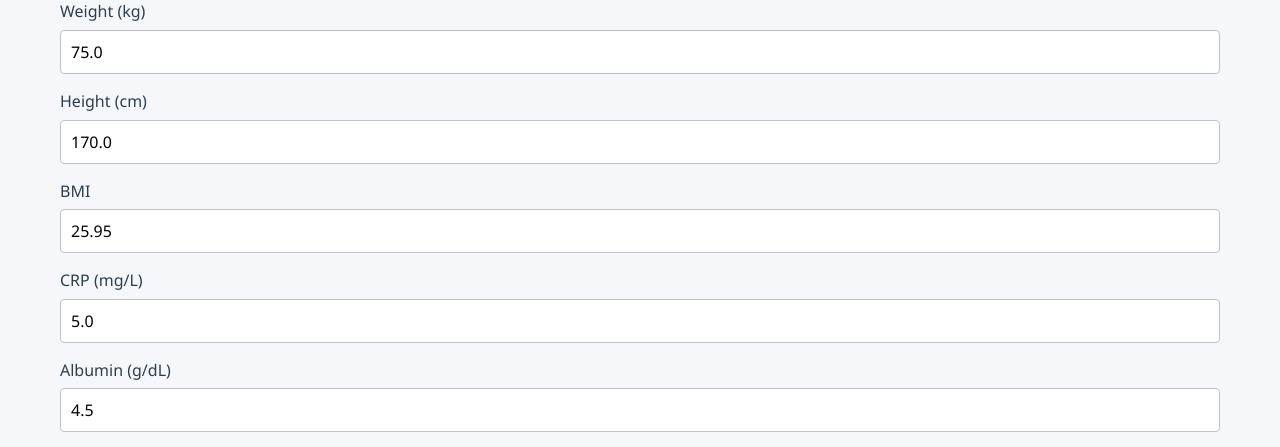
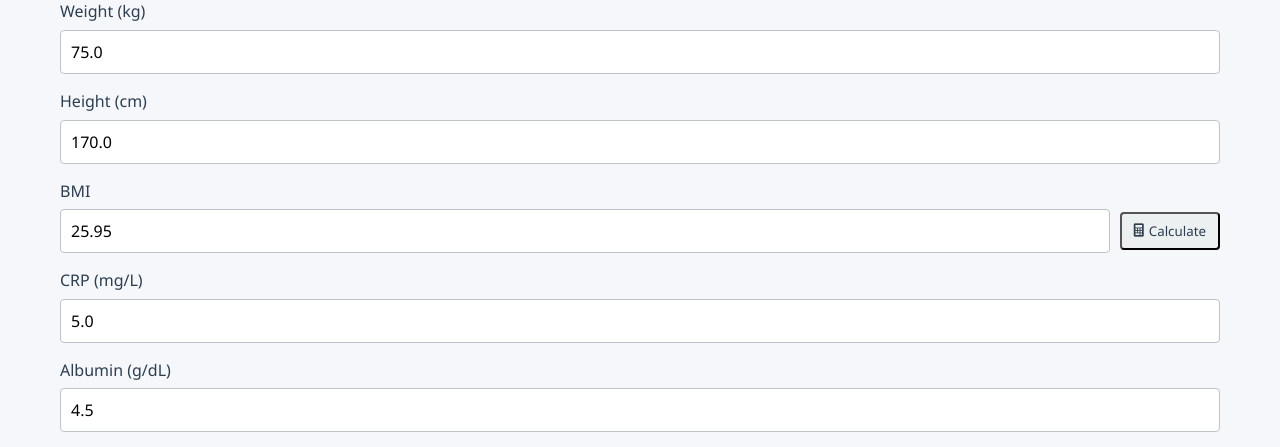
Before and after one commit to cthrudoc/cancermockup, a Flask app: page /patient/new in a window 1280 px wide. Shown: the part 205-652 px from the top of the page. Run offline with Flask 3, Linux system fonts and the light colour scheme.

Commit message:
Returned BMI button

```diff
--- a/templates/new_patient.html
+++ b/templates/new_patient.html
@@ -31,7 +31,12 @@
 
         <div class="form-group">
             <label for="bmi">BMI</label>
-            <input type="number" step="0.01" id="bmi" name="bmi" value="25.95" required>
+            <div style="display: flex; align-items: center; gap: 10px;">
+                <input type="number" step="0.01" id="bmi" name="bmi" value="25.95" required>
+                <button type="button" class="btn-back" onclick="calculateBMI()" style="padding: 8px 12px;">
+                    <i class="fas fa-calculator"></i> Calculate
+                </button>
+            </div>
         </div>
 
         <div class="form-group">
```
